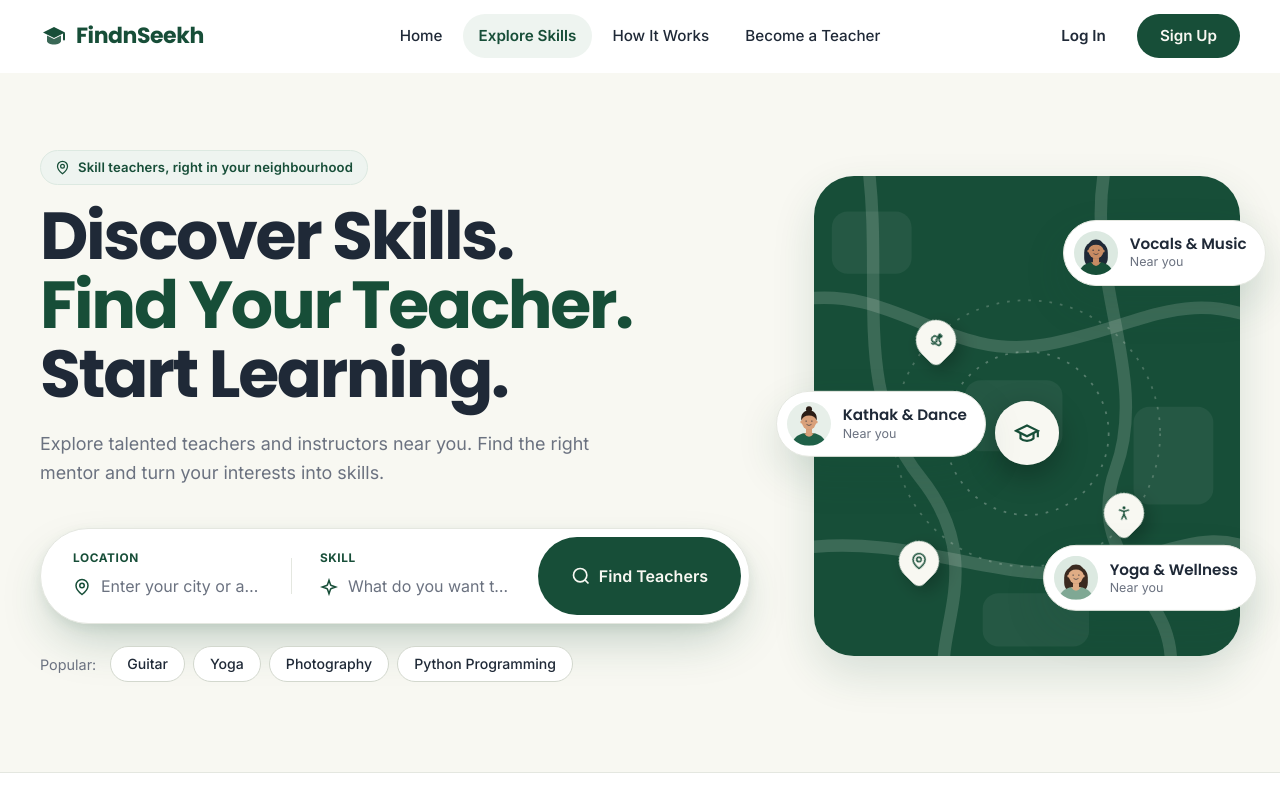
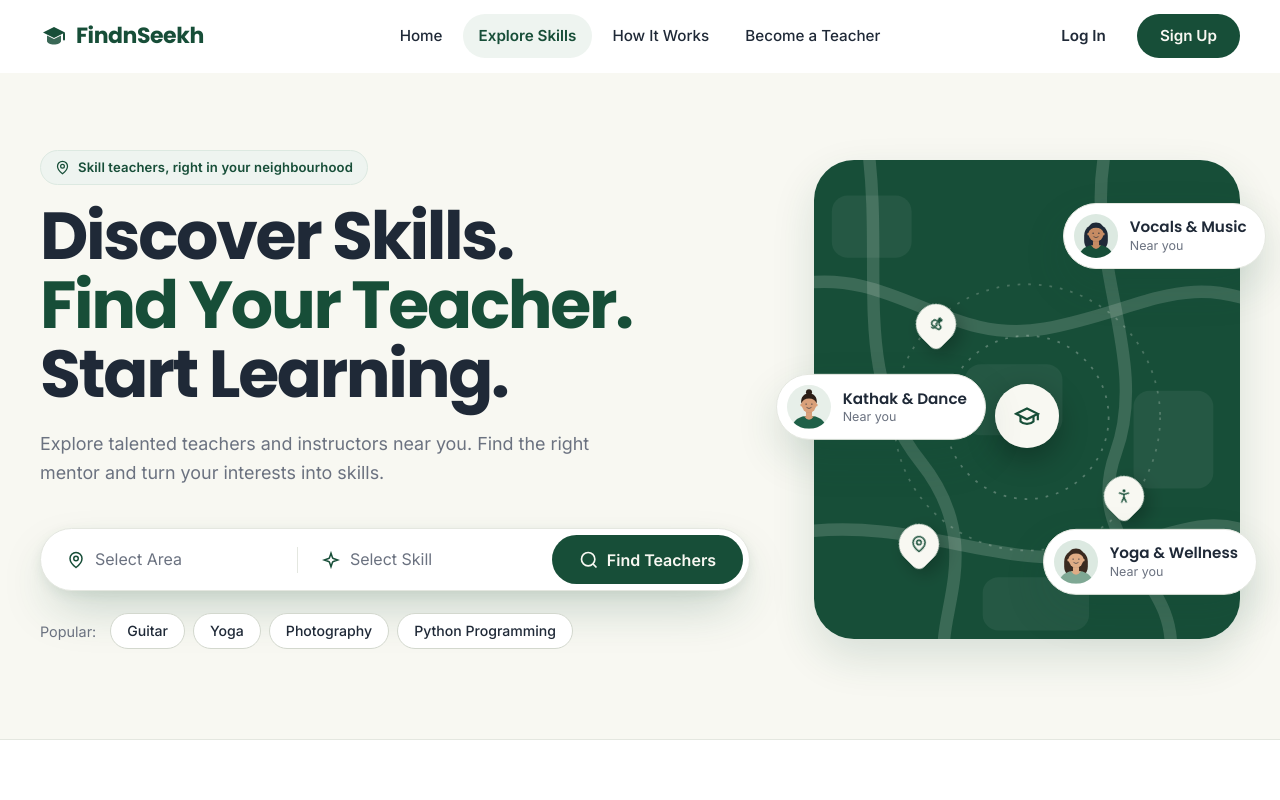
Before and after one commit to Saurav-Rana-June/findnseekh-frontend, an Angular app: page / in a window 1280 px wide. Shown: the top 800 px of the page. Built offline with nearby package versions, Linux system fonts and the light colour scheme.

Commit message:
updates: Simplified hero search bar and reduced search height.

```diff
--- a/src/app/features/home/presentation/components/home-hero/home-hero.html
+++ b/src/app/features/home/presentation/components/home-hero/home-hero.html
@@ -2,7 +2,8 @@
   <div class="page-container hero__grid">
     <div class="hero__copy">
       <span class="eyebrow">
-        <svg width="15" height="15" viewBox="0 0 24 24" fill="none" stroke="currentColor" stroke-width="2" aria-hidden="true">
+        <svg width="15" height="15" viewBox="0 0 24 24" fill="none" stroke="currentColor" stroke-width="2"
+          aria-hidden="true">
           <path d="M20 10c0 6-8 12-8 12s-8-6-8-12a8 8 0 0 1 16 0Z" />
           <circle cx="12" cy="10" r="3" />
         </svg>
@@ -19,17 +20,13 @@
       </p>
 
       <div class="hero__search">
-        <form
-          class="search"
-          role="search"
-          aria-label="Find teachers near you"
-          (submit)="onSubmit($event)"
-        >
+        <form class="search" role="search" aria-label="Find teachers near you" (submit)="onSubmit($event)">
           <app-combo-field
             fieldId="search-location"
             label="Location"
+            [showLabel]="false"
             icon="location"
-            placeholder="Enter your city or area"
+            placeholder="Select Area"
             autoComplete="address-level2"
             freeTextPrefix="Search near"
             [value]="location()"
@@ -42,8 +39,9 @@
           <app-combo-field
             fieldId="search-skill"
             label="Skill"
+            [showLabel]="false"
             icon="skill"
-            placeholder="What do you want to learn?"
+            placeholder="Select Skill"
             freeTextPrefix="Search for"
             [value]="skill()"
             [options]="skillOptions()"
@@ -51,7 +49,8 @@
           />
 
           <button type="submit" class="btn btn--primary btn--lg search__submit">
-            <svg width="20" height="20" viewBox="0 0 24 24" fill="none" stroke="currentColor" stroke-width="2" aria-hidden="true">
+            <svg width="20" height="20" viewBox="0 0 24 24" fill="none" stroke="currentColor" stroke-width="2"
+              aria-hidden="true">
               <circle cx="11" cy="11" r="8" />
               <path d="m21 21-4.3-4.3" />
             </svg>
@@ -64,22 +63,19 @@
         <span>Popular:</span>
         <ul>
           @for (item of popularSkills(); track item.label) {
-            <li>
-              <button type="button" class="chip" (click)="onPopularSkillClick(item.label)">
-                {{ item.label }}
-              </button>
-            </li>
+          <li>
+            <button type="button" class="chip" (click)="onPopularSkillClick(item.label)">
+              {{ item.label }}
+            </button>
+          </li>
           }
         </ul>
       </div>
     </div>
 
     <div class="hero__art">
-      <app-hero-map-visual
-        [vocalAvatar]="heroAvatars().vocal"
-        [dancerAvatar]="heroAvatars().dancer"
-        [yogiAvatar]="heroAvatars().yogi"
-      />
+      <app-hero-map-visual [vocalAvatar]="heroAvatars().vocal" [dancerAvatar]="heroAvatars().dancer"
+        [yogiAvatar]="heroAvatars().yogi" />
     </div>
   </div>
 </section>
--- a/src/app/features/home/presentation/components/home-hero/home-hero.scss
+++ b/src/app/features/home/presentation/components/home-hero/home-hero.scss
@@ -56,7 +56,7 @@
   display: flex;
   align-items: center;
   gap: 4px;
-  padding: 8px;
+  padding: 6px;
   border: 1px solid var(--color-border);
   border-radius: var(--radius-pill);
   background: var(--color-white);
@@ -65,15 +65,15 @@
   &__divider {
     flex-shrink: 0;
     width: 1px;
-    height: 36px;
+    height: 26px;
     background: var(--color-border);
   }
 
   &__submit {
     flex-shrink: 0;
     align-self: stretch;
-    min-height: 60px;
-    padding-inline: 32px;
+    min-height: 46px;
+    padding-inline: 26px;
   }
 }
 
@@ -126,7 +126,7 @@
 
     &__submit {
       width: 100%;
-      min-height: 56px;
+      min-height: 48px;
       margin-top: 4px;
     }
   }
--- a/src/app/shared/components/combo-field/combo-field.html
+++ b/src/app/shared/components/combo-field/combo-field.html
@@ -1,5 +1,11 @@
 <div class="field" (focusout)="onFocusOut($event)">
-  <label class="field__label" [attr.for]="fieldId()">{{ label() }}</label>
+  <label
+    class="field__label"
+    [class.visually-hidden]="!showLabel()"
+    [attr.for]="fieldId()"
+  >
+    {{ label() }}
+  </label>
 
   <div class="field__control">
     @if (icon() === 'location') {
--- a/src/app/shared/components/combo-field/combo-field.scss
+++ b/src/app/shared/components/combo-field/combo-field.scss
@@ -8,7 +8,7 @@
   position: relative;
   width: 100%;
   min-width: 0;
-  padding: 12px 24px;
+  padding: 8px 20px;
   border-radius: var(--radius-pill);
   transition: background-color var(--dur-fast) var(--ease);
 
--- a/src/app/shared/components/combo-field/combo-field.ts
+++ b/src/app/shared/components/combo-field/combo-field.ts
@@ -25,6 +25,7 @@ let nextComboId = 0;
 export class ComboFieldComponent {
   readonly fieldId = input.required<string>();
   readonly label = input.required<string>();
+  readonly showLabel = input<boolean>(true);
   readonly icon = input<'location' | 'skill'>('location');
   readonly placeholder = input<string>('');
   readonly value = input<string>('');
```
